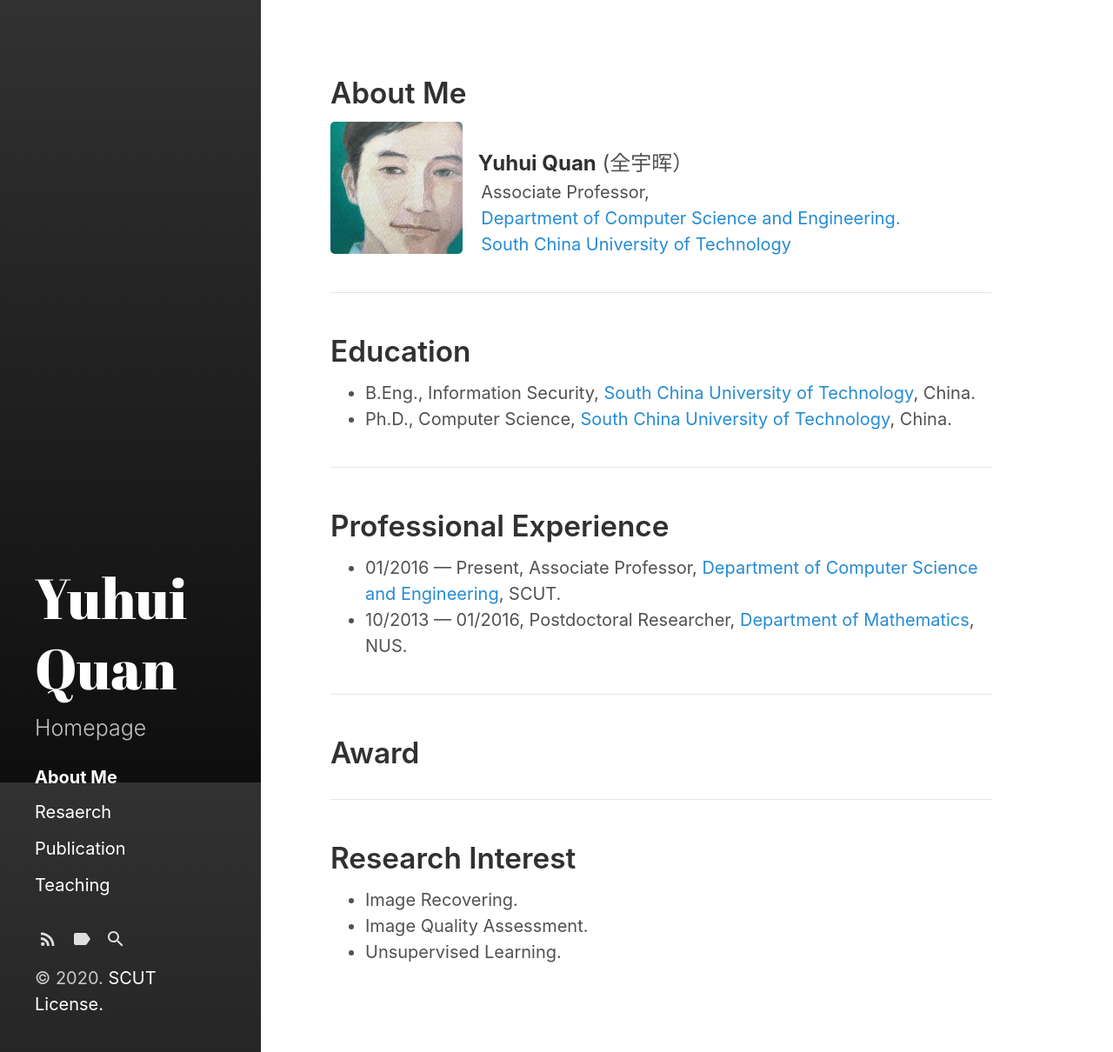
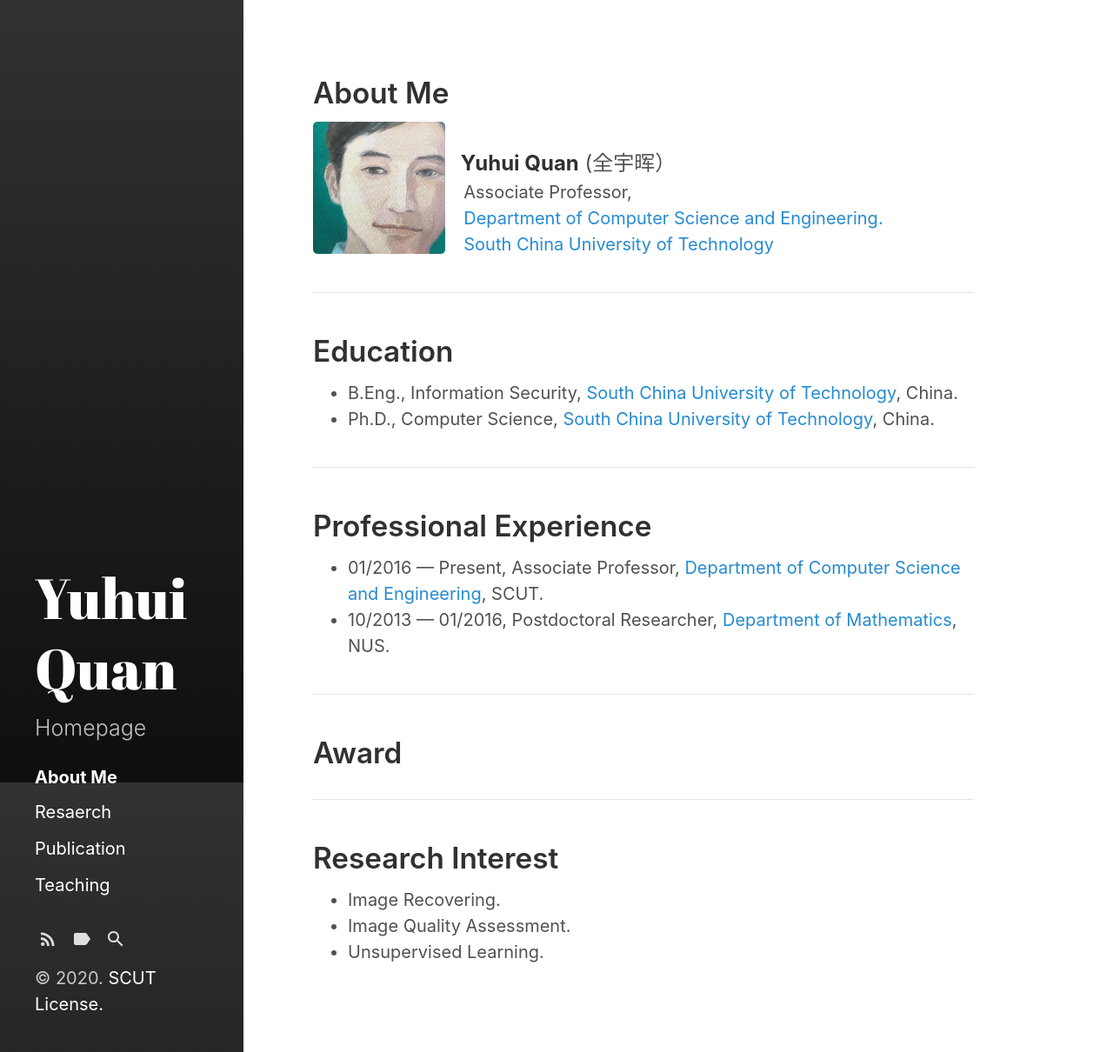
Before and after one commit to Dofboom/Dofboom.github.io, a Jekyll site: the page built from index.html, in a window 1280 px wide and 1210 px high. Shown: the whole window at 87% size. Built offline with Jekyll 4.4.1, drawn with Linux system fonts in a browser that asks for light colours; the list of posts is cut into pages by our own code.

Commit message:
Update _variables.scss

```diff
--- a/_sass/hydeout/_variables.scss
+++ b/_sass/hydeout/_variables.scss
@@ -29,7 +29,7 @@ $padding-v: 1em !default;
 $padding-h: 1.5em !default;
 $heading-spacing: 0.5rem !default;
 $section-spacing: 2rem !default;
-$sidebar-width: 15rem !default;
+$sidebar-width: 14rem !default;
 
 $large-breakpoint: 49rem !default;
 $large-font-size: 1.25rem !default;
```
